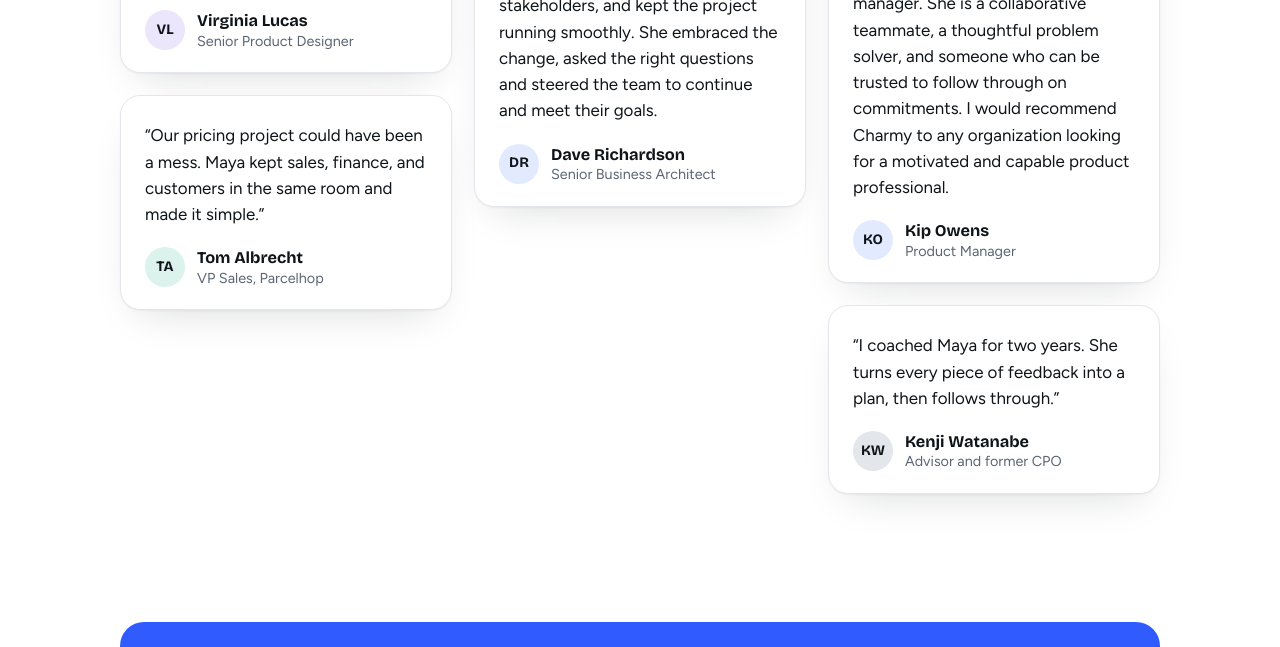
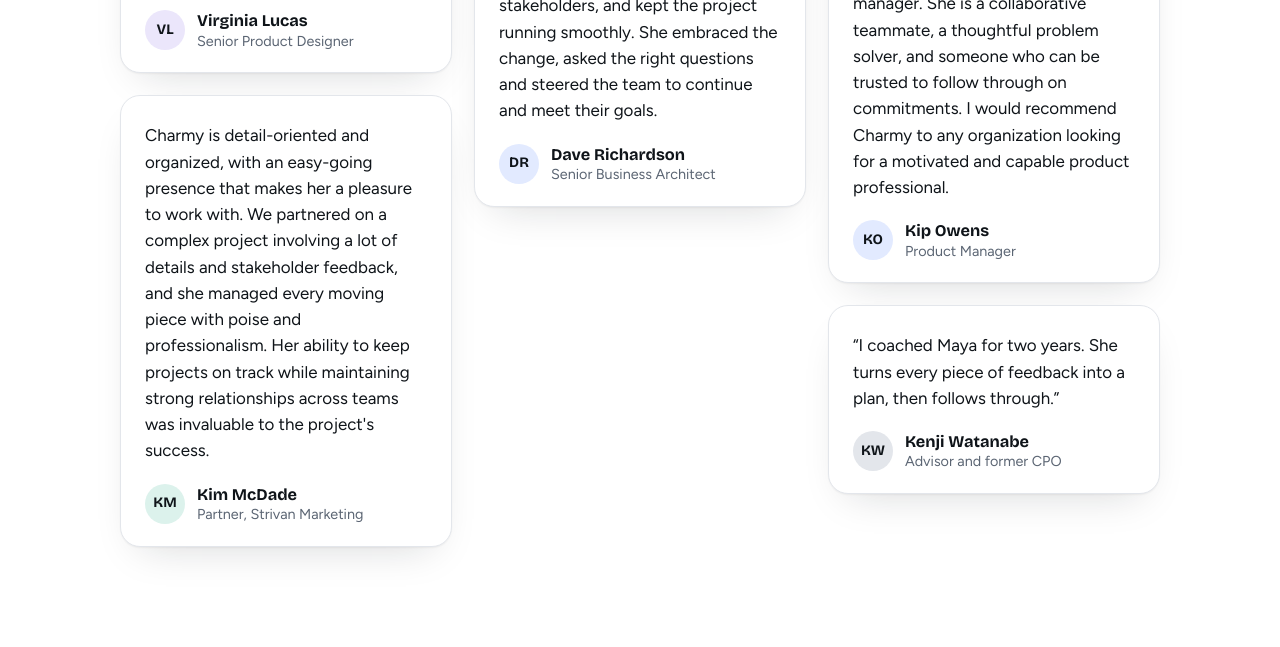
Before and after one commit to charmypatel/charmypatel.github.io, a plain HTML site: page index.html in a window 1280 px wide. Shown: the part 4880-5527 px from the top of the page. Drawn offline with nearby package versions, Linux system fonts and the light colour scheme.

Commit message:
Update testimonial content for Charmy and Kim

```diff
--- a/index.html
+++ b/index.html
@@ -537,8 +537,8 @@ footer{padding:40px 0 40px}
           <figcaption><i>VL</i><span><b>Virginia Lucas</b>Senior Product Designer</span></figcaption>
         </figure>
         <figure class="note stake">
-          <blockquote>“Our pricing project could have been a mess. Maya kept sales, finance, and customers in the same room and made it simple.”</blockquote>
-          <figcaption><i>TA</i><span><b>Tom Albrecht</b>VP Sales, Parcelhop</span></figcaption>
+          <blockquote>Charmy is detail-oriented and organized, with an easy-going presence that makes her a pleasure to work with. We partnered on a complex project involving a lot of details and stakeholder feedback, and she managed every moving piece with poise and professionalism. Her ability to keep projects on track while maintaining strong relationships across teams was invaluable to the project's success.</blockquote>
+          <figcaption><i>KM</i><span><b>Kim McDade</b>Partner, Strivan Marketing</span></figcaption>
         </figure>
         <figure class="note mentor">
           <blockquote>“The best PM I’ve mentored. Curious, direct, and she never loses sight of the customer.”</blockquote>
```
